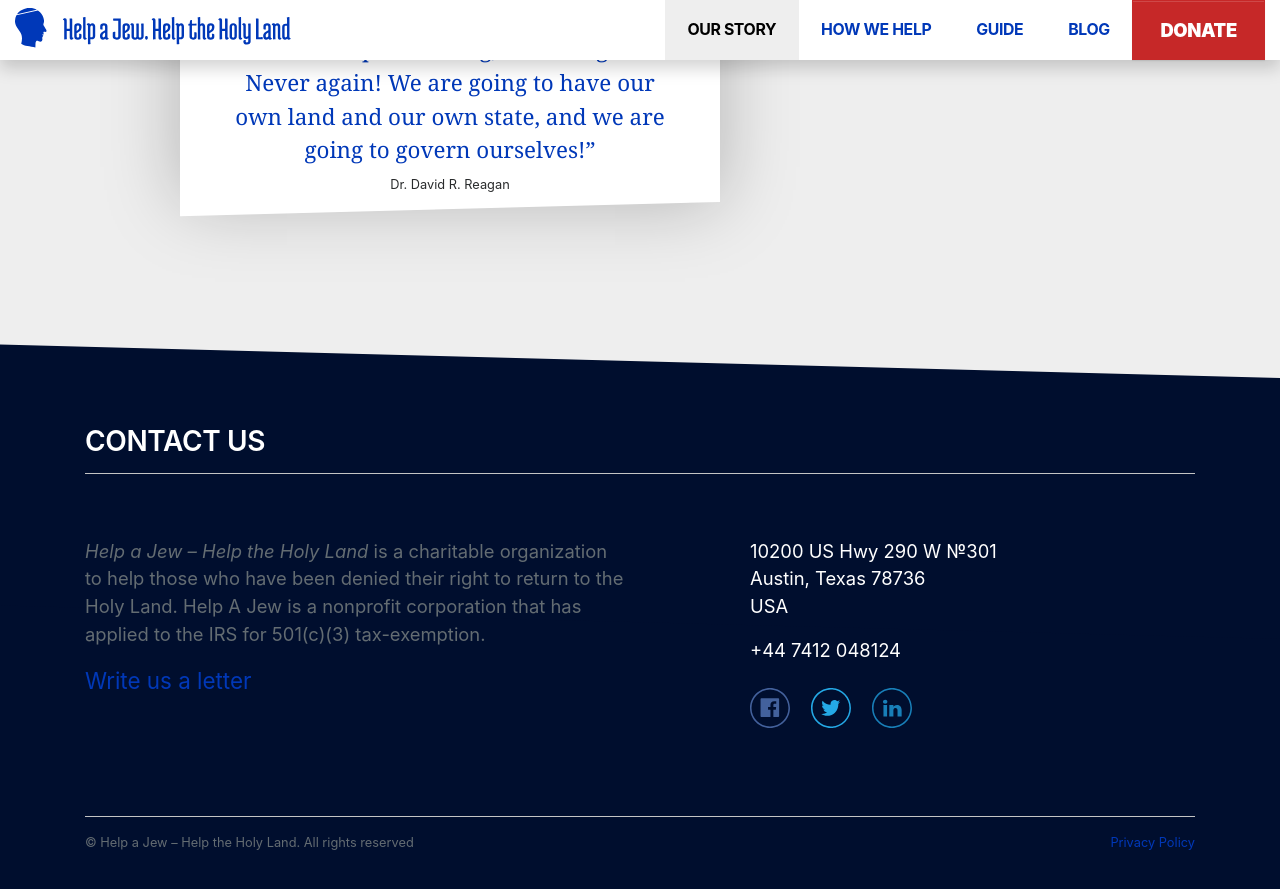
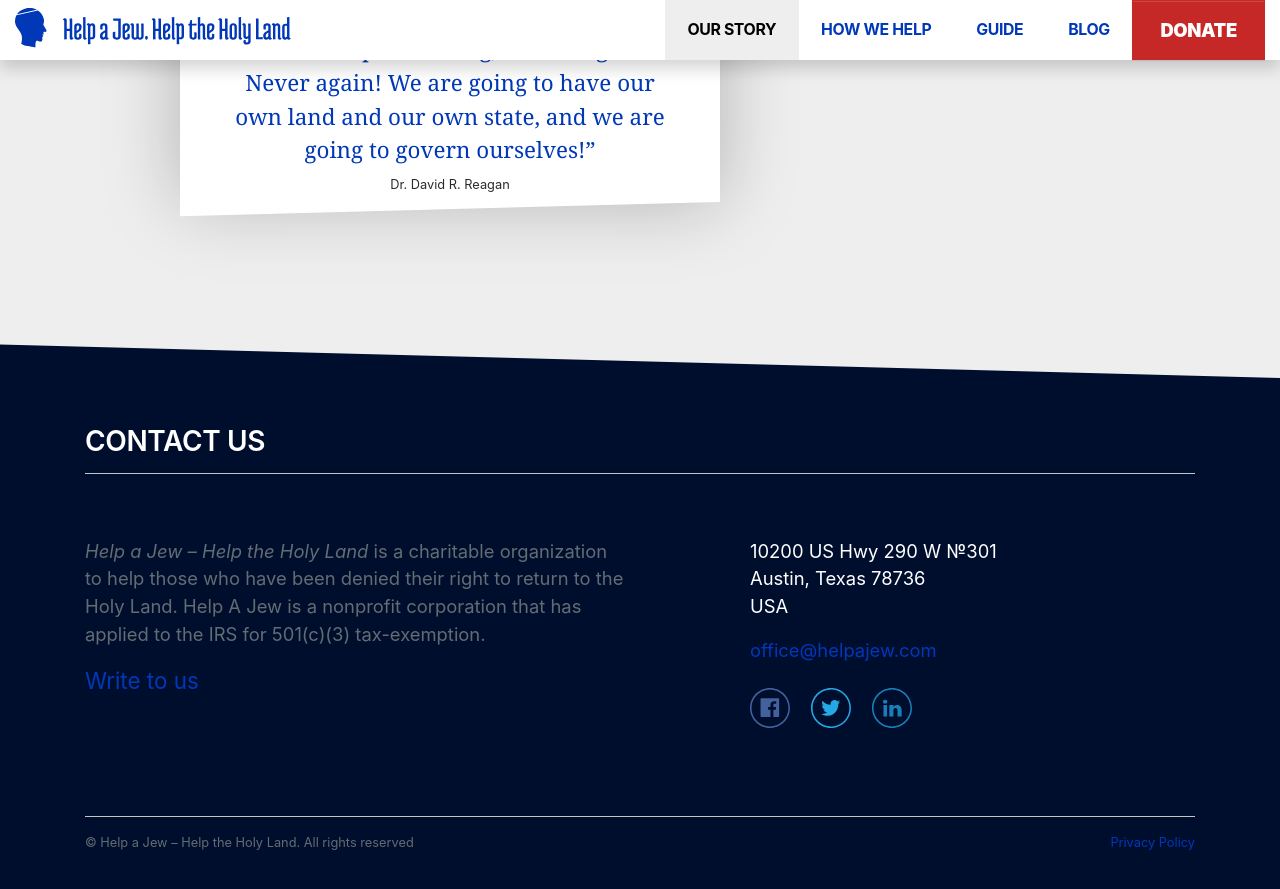
Before and after one commit to vinegredz/haj-1, a Jekyll site: the page built from our-story.html, in a window 1280 px wide and 900 px high, scrolled down 910 px. Shown: the top 889 px of the window. Built offline with Jekyll 4.4.1, drawn with Linux system fonts in a browser that asks for light colours.

Commit message:
cname updated

```diff
--- a/CNAME
+++ b/CNAME
@@ -1 +1 @@
-haj.siteleaf.net
+www.helpajew.com
--- a/_includes/footer.html
+++ b/_includes/footer.html
@@ -36,13 +36,13 @@
             <div class="col-md-6">
                 <ul class="list-unstyled mt-0">
                     <li class="text-gray-light">{{site.description}}</li>
-                    <li class="pt-3 f-lg"><a href="{{site.url}}/#contact">Write us a letter</a></li>
+                    <li class="pt-3 f-lg"><a href="{{site.url}}/#contact">Write to us</a></li>
                 </ul>
             </div>
             <div class="col-md-5 offset-md-1">
                 <ul class="list-unstyled mt-5 mt-md-0">
                     <li>{{site.address}}</li>
-                    <li class="pt-3">{{site.phone}}</li>
+                    <li class="pt-3"><a href="mailto:{{site.email}}">{{site.email}}</a></li>
                     <li class="pt-4">
                         <a href="{{site.facebook}}" class="pr-3"><span class="icon-social facebook-active"></span></a>
                         <a href="{{site.twitter}}" class="pr-3"><span class="icon-social twitter-active"></span></a>
--- a/our-story.html
+++ b/our-story.html
@@ -121,9 +121,8 @@ isInNav: true
                         he dealt with multi-million dollar acquisitions.</p>
                     <p>A few years after he realized that his true calling wasn't in corporate law, but in helping real
                         people fight for justice.</p>
-                    <p>Anatoly moved to London in 2010 where he focused on assisting claims by Russian high net
-                        worth
-                        individuals relocating to the UK.</p>
+                    <p>Anatoly moved to London in 2010 where he focused on assisting Russian high net worth individuals to
+                        relocate to the UK.</p>
                     <p>Throughout his legal career, Anatoly always stayed attuned to the needs of Russian Jews fighting
                         for
                         their way out of Russia to Israel and represented dozens of such clients.</p>
```
